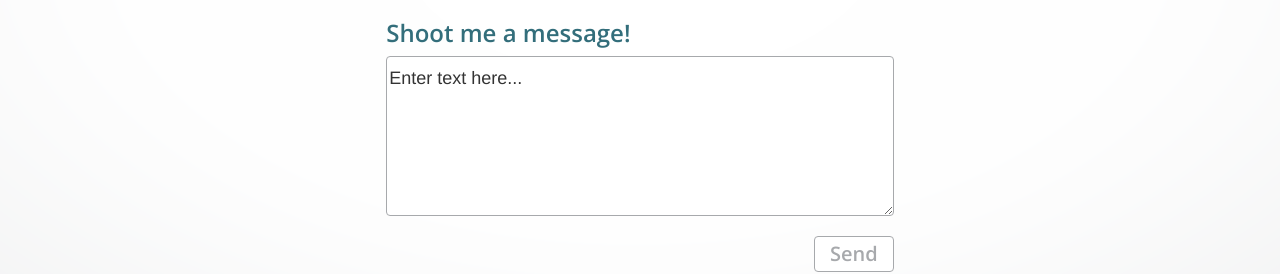
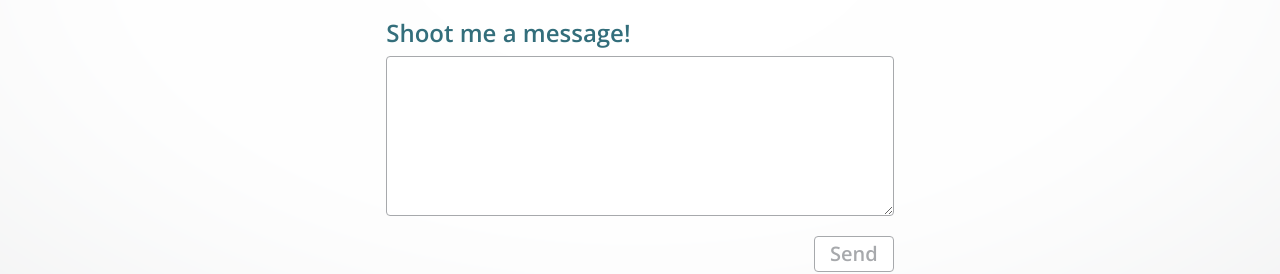
Before and after one commit to alex5004/alext.kim.github.io, a plain HTML site: page contact.html in a window 1280 px wide. Shown: the part 461-735 px from the top of the page. Drawn offline with nearby package versions, Linux system fonts and the light colour scheme; a web font is replaced by a local one.

Commit message:
contact form fix

```diff
--- a/contact.html
+++ b/contact.html
@@ -71,7 +71,7 @@
 					 <h3> Your Email </h3>
 					 <center><input type="email" name="_replyto"></center>
 					 <h3> Shoot me a message! </h3>
-					 <textarea rows="4" cols="50" name="comment" form="usrform">Enter text here...</textarea>
+					 <textarea rows="4" cols="50" name="comment" form="usrform"></textarea>
 
 					<input type="submit" value="Send">
 				</form>
```
